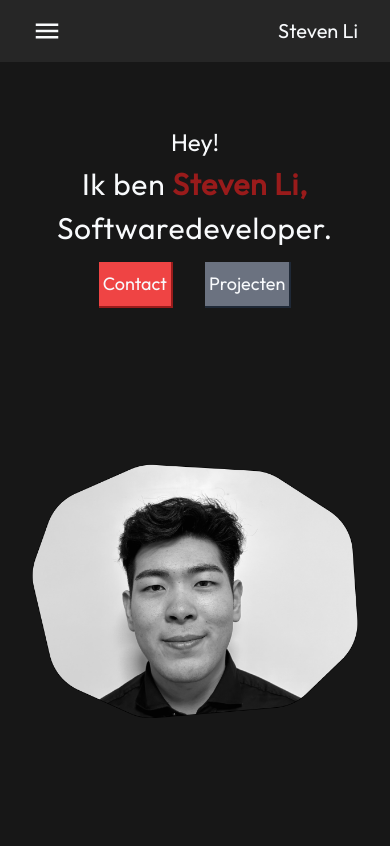
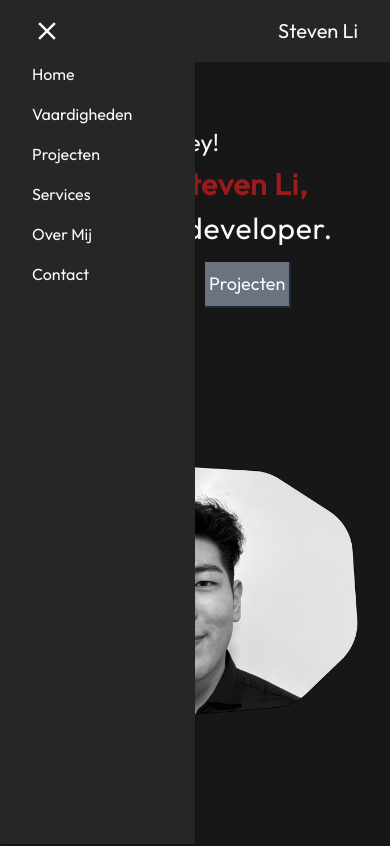
Before and after one commit to zStevenn/portfolio-old, a React (Vite) app: page / in a window 390 px wide. Shown: the top 846 px of the page. Built offline with nearby package versions, Linux system fonts and the light colour scheme.

Commit message:
Created fading in navbar effect

```diff
--- a/src/components/Navbar.jsx
+++ b/src/components/Navbar.jsx
@@ -3,7 +3,7 @@ import { MdMenu, MdClose } from "react-icons/md"
 import { Link, animateScroll as scroll } from "react-scroll"
 
 const Navbar = () => {
-	const [showNav, setShowNav] = useState()
+	const [showNav, setShowNav] = useState(false)
 
 	// Array of nav items with id and name.
 	const navElements = [
@@ -28,9 +28,10 @@ const Navbar = () => {
 				className={`flex justify-between lg:justify-center lg:gap-20 items-center px-8 py-4 z-50 bg-neutral-800 fixed top-0 w-full`}
 			>
 				{/* Hamburger Icon */}
-				<span className="lg:hidden text-slate-50 text-xl" onClick={toggleNav}>
-					<MdMenu className="text-3xl" />
-				</span>
+				<MdMenu
+					className="text-3xl lg:hidden text-slate-50"
+					onClick={toggleNav}
+				/>
 				{/* Webpage Title */}
 				<h1 className="text-slate-50 text-xl">Steven Li</h1>
 				{/* Navlist */}
@@ -51,23 +52,27 @@ const Navbar = () => {
 					))}
 				</ul>
 				{/* CTA Button - Contact Me */}
-				<a
-					href="#contactform"
+				<Link
+					to={"contact"}
+					spy={true}
+					smooth={true}
+					offset={-100}
+					duration={500}
 					className="hidden sm:block px-1 py-2 bg-red-500 border-b-2 border-r-2 border-red-800 text-slate-50 text-lg"
 				>
 					Neem contact
-				</a>
+				</Link>
 			</nav>
-			{showNav && (
-				<>
 			<ul
-						className={`text-slate-50 px-8 py-4 fixed right-0 left-0 bg-neutral-800 border-bottom z-50 shadow-lg`}
+				className={`text-slate-50 px-8 py-4 fixed w-1/2 h-screen bg-neutral-800 z-50 shadow-lg transition-all duration-500 ${
+					showNav ? "-translate-x-full" : ""
+				}  `}
 			>
-						<div className="flex justify-between py-4">
+				<div className="flex justify-between">
 					<MdClose className="text-3xl" onClick={toggleNav} />
 				</div>
 				{navElements.map(({ id, name }) => (
-							<li className="my-2" key={id}>
+					<li className="my-4" key={id}>
 						<Link
 							activeClass="active"
 							to={id}
@@ -82,12 +87,6 @@ const Navbar = () => {
 					</li>
 				))}
 			</ul>
-					<div
-						onClick={toggleNav}
-						className="fixed z-10 inset-0 opacity-90 bg-neutral-900"
-					/>
-				</>
-			)}
 			{/* Einde Navbar */}
 		</>
 	)
```
Lines whose indentation alone changed are shown as unchanged.
